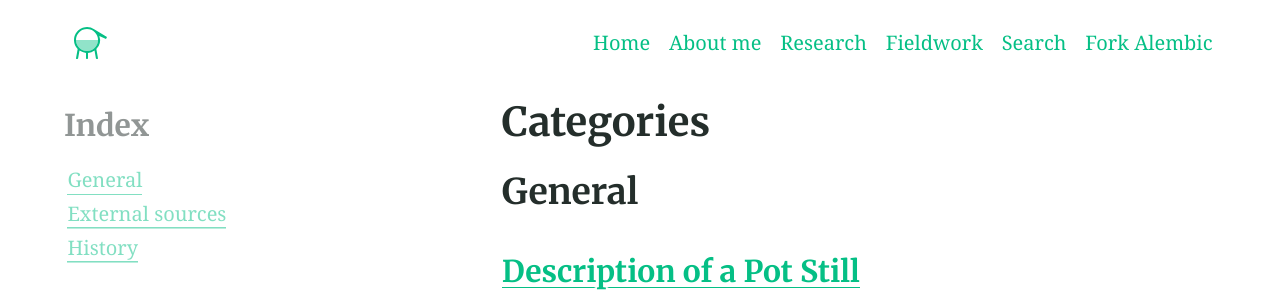
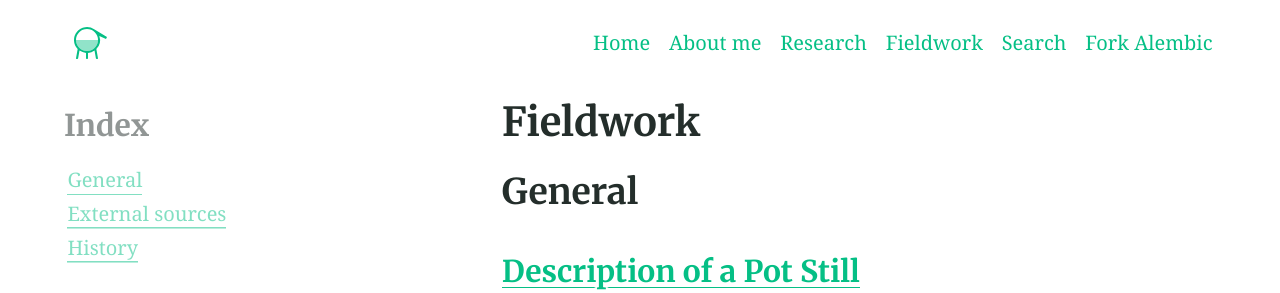
Before and after one commit to michaleaking/michaleaking.github.io, a Jekyll site: the page built from categories.md, in a window 1280 px wide. Shown: the top 293 px of the page. Built offline with Jekyll 4.4.1, drawn with Linux system fonts in a browser that asks for light colours.

Commit message:
more edits

```diff
--- a/categories.md
+++ b/categories.md
@@ -1,5 +1,5 @@
 ---
-title: Categories
+title: Fieldwork
 layout: categories
 excerpt: "Category index"
 aside: true
```
Also changed, not shown: elements.md (+1 -1 lines).
